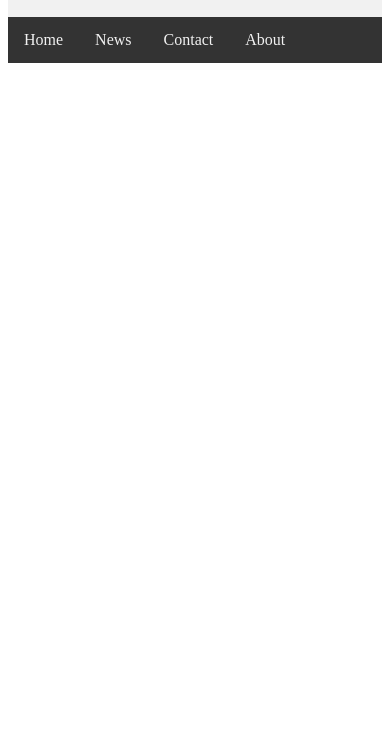
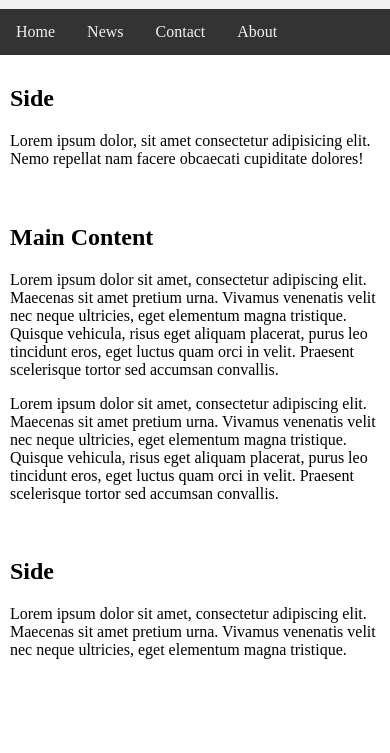
Before and after one commit to picker770/css-web-layout, a plain HTML site: page index.html in a window 390 px wide. Shown: the part 91-844 px from the top of the page. Drawn offline with Linux system fonts and the light colour scheme.

Commit message:
Added main content and style it alongside media query

```diff
--- a/index.html
+++ b/index.html
@@ -1,10 +1,18 @@
 <!DOCTYPE html>
 <html lang="en">
   <head>
-    <meta charset="UTF-8">
-    <meta name="viewport" content="width=device-width, initial-scale=1.0">
+    <meta charset="UTF-8" />
+    <meta name="viewport" content="width=device-width, initial-scale=1.0" />
     <title>CSS Web Layout</title>
     <style>
+      * {
+        box-sizing: border-box;
+      }
+
+      body {
+        margin: 0;
+        padding: 0;
+      }
 
       /* Style the header */
       header {
@@ -18,7 +26,7 @@
         display: flex;
         list-style-type: none;
         margin: 0;
-            padding:0;
+        padding: 0;
         background-color: #333333;
       }
 
@@ -35,9 +43,28 @@
         background-color: #dddddd;
         color: black;
       }
+
+      /* Style main content */
+
+      div.flex-container {
+        display: flex;
+        flex-direction: row;
+      }
+
+      div.flex-container div {
+        margin: 10px;
+      }
+
+      /* Use media query and show the flex items vertically if screen width is less than 600px */
+      @media screen and (max-width:600px) {
+         div.flex-container {
+            flex-direction: column;
+         }
+      }
     </style>
+  </head>
 
-</head>
+
   <body>
     <!-- Header area -->
     <header>
@@ -53,5 +80,24 @@
         <li><a href="#">About</a></li>
       </ul>
     </nav>
+
+    <!-- Main content  -->
+
+    <div class="flex-container">
+        <div>
+            <h2>Side</h2>
+            <p>Lorem ipsum dolor, sit amet consectetur adipisicing elit. Nemo repellat nam facere obcaecati cupiditate dolores!</p>
+        </div>
+    <div>
+    <h2>Main Content</h2>
+    <p>Lorem ipsum dolor sit amet, consectetur adipiscing elit. Maecenas sit amet pretium urna. Vivamus venenatis velit nec neque ultricies, eget elementum magna tristique. Quisque vehicula, risus eget aliquam placerat, purus leo tincidunt eros, eget luctus quam orci in velit. Praesent scelerisque tortor sed accumsan convallis.</p>
+    <p>Lorem ipsum dolor sit amet, consectetur adipiscing elit. Maecenas sit amet pretium urna. Vivamus venenatis velit nec neque ultricies, eget elementum magna tristique. Quisque vehicula, risus eget aliquam placerat, purus leo tincidunt eros, eget luctus quam orci in velit. Praesent scelerisque tortor sed accumsan convallis.</p>
+  </div>
+
+  <div>
+    <h2>Side</h2>
+    <p>Lorem ipsum dolor sit amet, consectetur adipiscing elit. Maecenas sit amet pretium urna. Vivamus venenatis velit nec neque ultricies, eget elementum magna tristique.</p>
+  </div>
+    </div>
   </body>
 </html>
```
Lines whose indentation alone changed are shown as unchanged.
